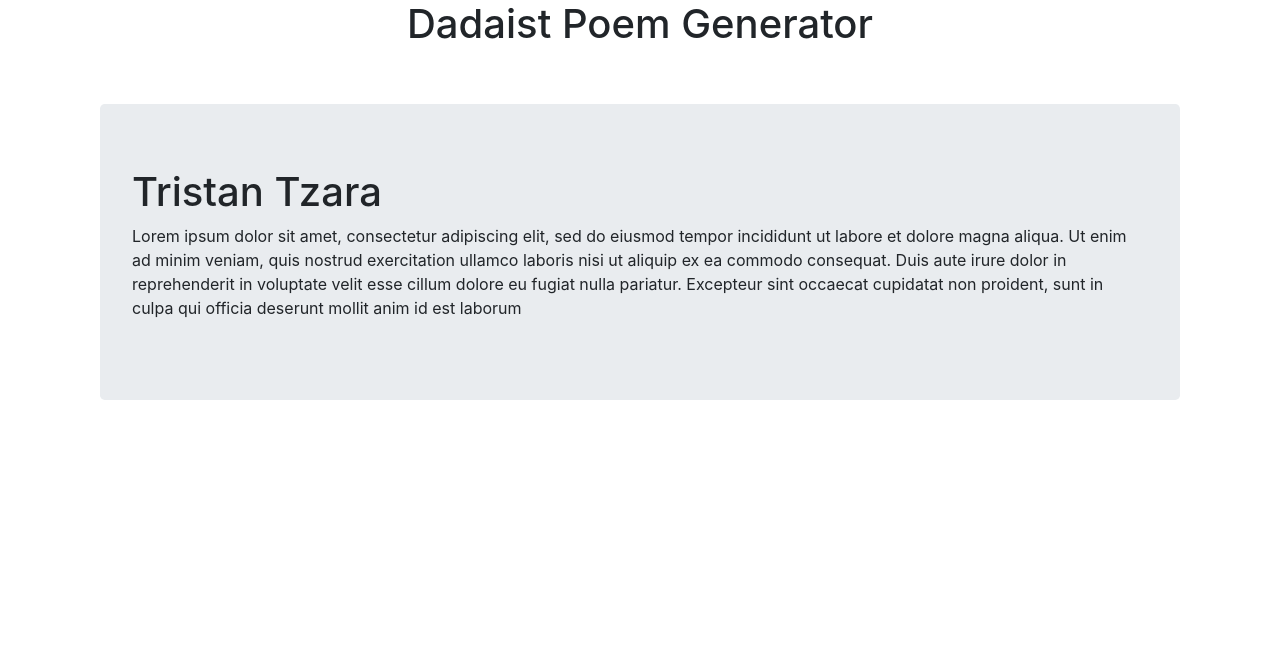
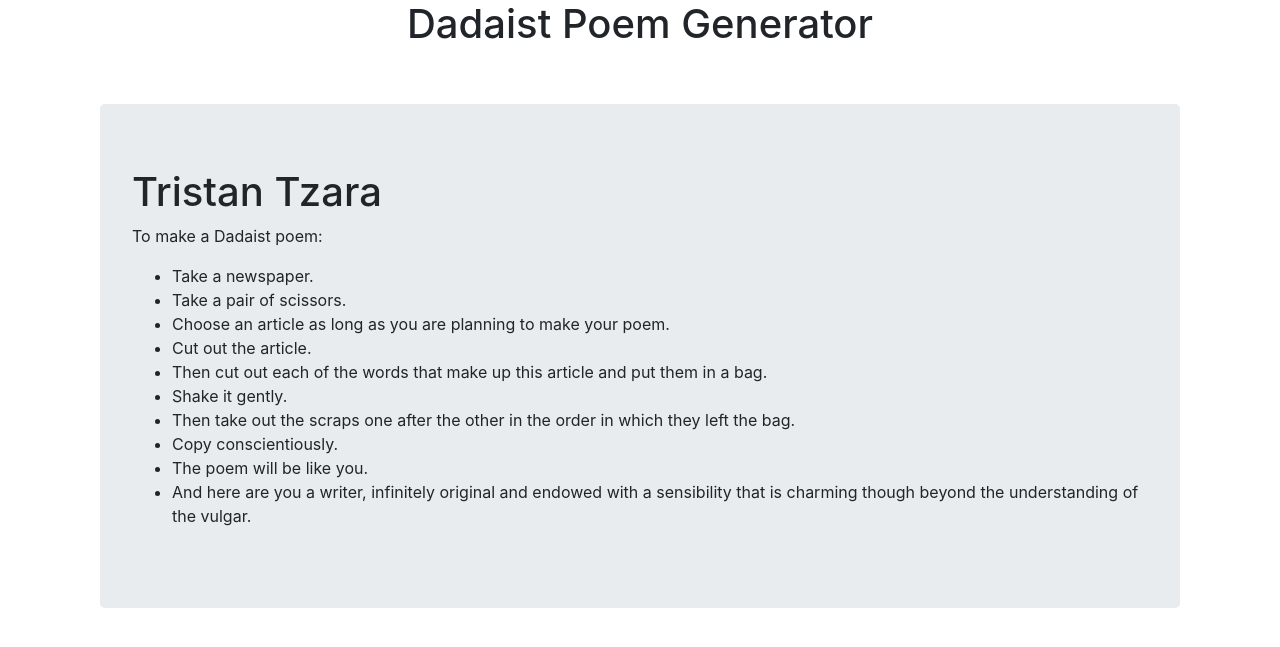
Before and after one commit to justlewis334/wad2-team-05b, a Django app: page /poemApp/about/ in a window 1280 px wide. Shown: the top 647 px of the page. Run offline with Django 3.2, Linux system fonts and the light colour scheme; some libraries are stand-ins or nearby versions.

Commit message:
Corrected about.html

```diff
--- a/poemgram/templates/poemApp/about.html
+++ b/poemgram/templates/poemApp/about.html
@@ -9,7 +9,24 @@
 
         <div class="jumbotron">
             <h1>Tristan Tzara</h1>
-			<p>Lorem ipsum dolor sit amet, consectetur adipiscing elit, sed do eiusmod tempor incididunt ut labore et dolore magna aliqua. Ut enim ad minim veniam, quis nostrud exercitation ullamco laboris nisi ut aliquip ex ea commodo consequat. Duis aute irure dolor in reprehenderit in voluptate velit esse cillum dolore eu fugiat nulla pariatur. Excepteur sint occaecat cupidatat non proident, sunt in culpa qui officia deserunt mollit anim id est laborum</p>
+            <p >
+                To make a Dadaist poem:</p>
+            <ul>
+                <li>Take a newspaper.
+                <li>Take a pair of scissors.
+                <li>Choose an article as long as you are planning to make your poem.
+                <li>Cut out the article.
+                <li>Then cut out each of the words that make up this article
+                    and put them in a bag.
+                <li>Shake it gently.
+                <li>Then take out the scraps one after the other in the order
+                    in which they left the bag.
+                <li>Copy conscientiously.
+                <li>The poem will be like you.
+                <li>And here are you a writer, infinitely original and endowed
+                    with a sensibility that is charming though beyond the
+                    understanding of the vulgar.
+            </ul>
         </div>
 
 {% endblock %}
```
Also changed, not shown: poemgram/db.sqlite3.
